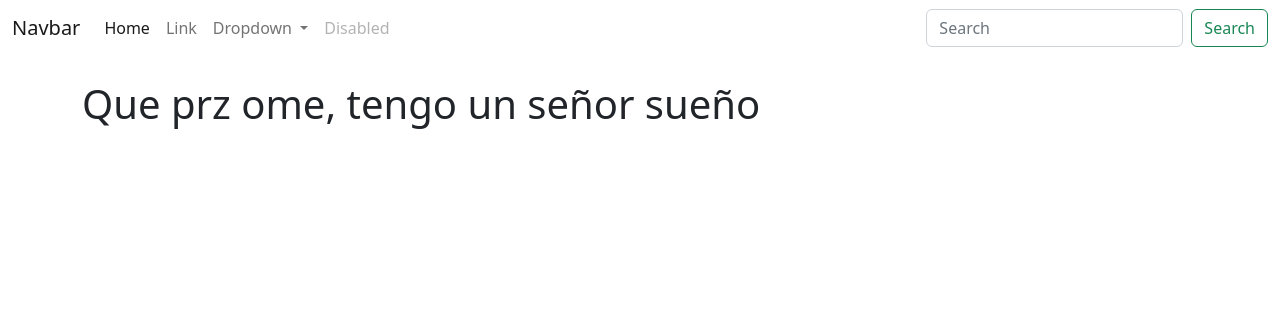
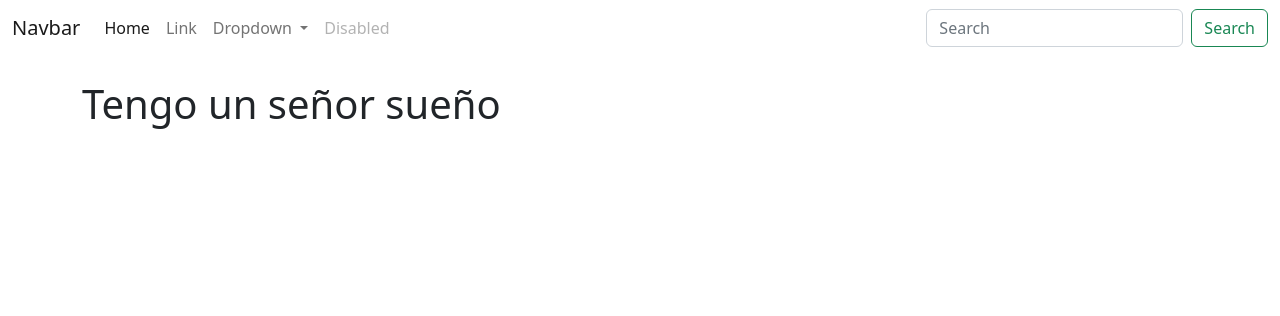
Before and after one commit to CLEV769/clase_dj_ficha-3147122, a Django app: page / in a window 1280 px wide. Shown: the top 316 px of the page. Run offline with Django 5.2, Linux system fonts and the light colour scheme.

Commit message:
Se sube un cambio

```diff
--- a/inventario_django/dcrm/website/templates/home.html
+++ b/inventario_django/dcrm/website/templates/home.html
@@ -1,4 +1,4 @@
 {% extends 'base.html' %}
 {% block content %}
-<h1>Que prz ome, tengo un señor sueño</h1>
+<h1>Tengo un señor sueño</h1>
 {% endblock %}
--- a/inventario_django/dcrm/website/views.py
+++ b/inventario_django/dcrm/website/views.py
@@ -1,4 +1,5 @@
 from django.shortcuts import render
+from django.contrib.auth import authenticate,login,logout
 
 # Create your views here.
 def home(request):
```
